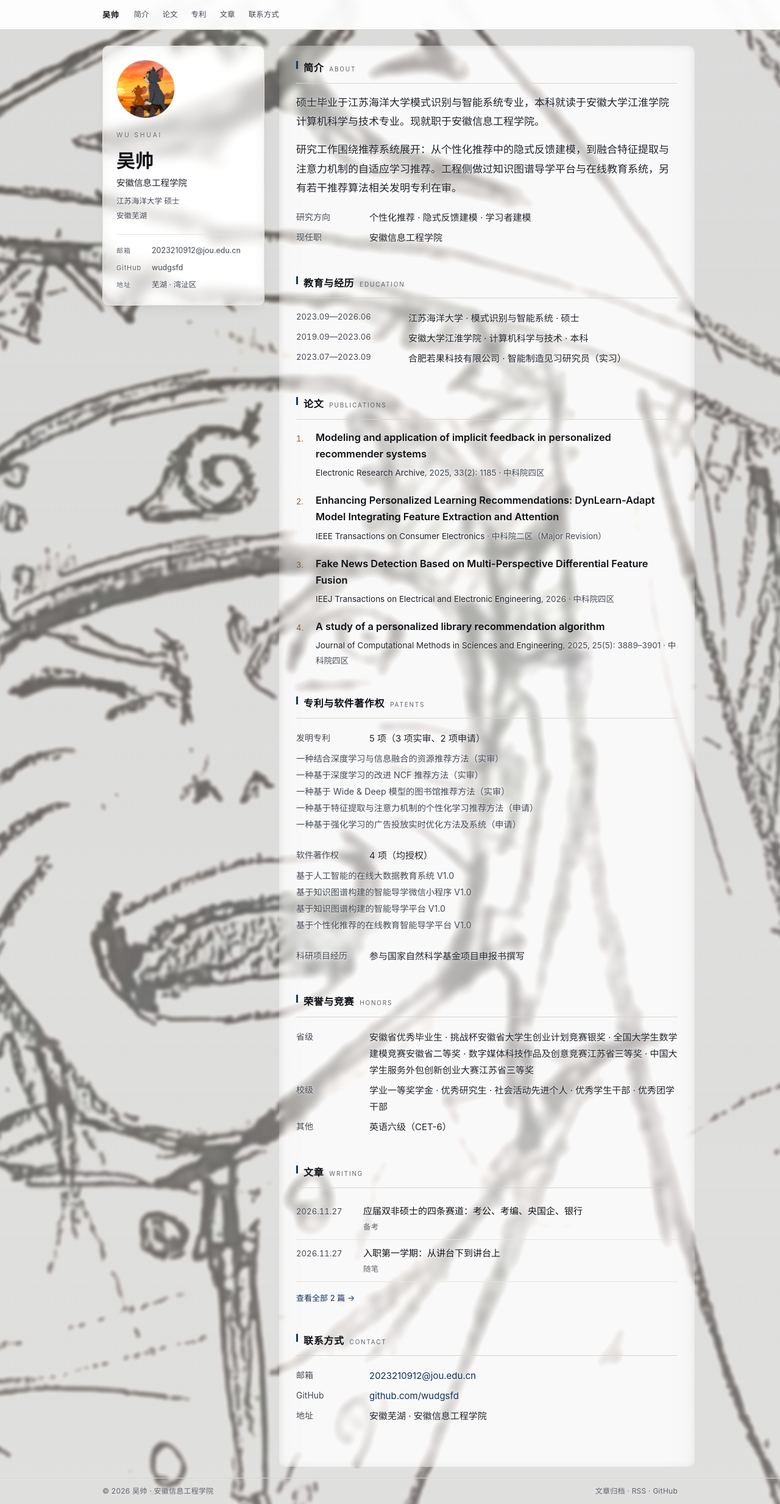
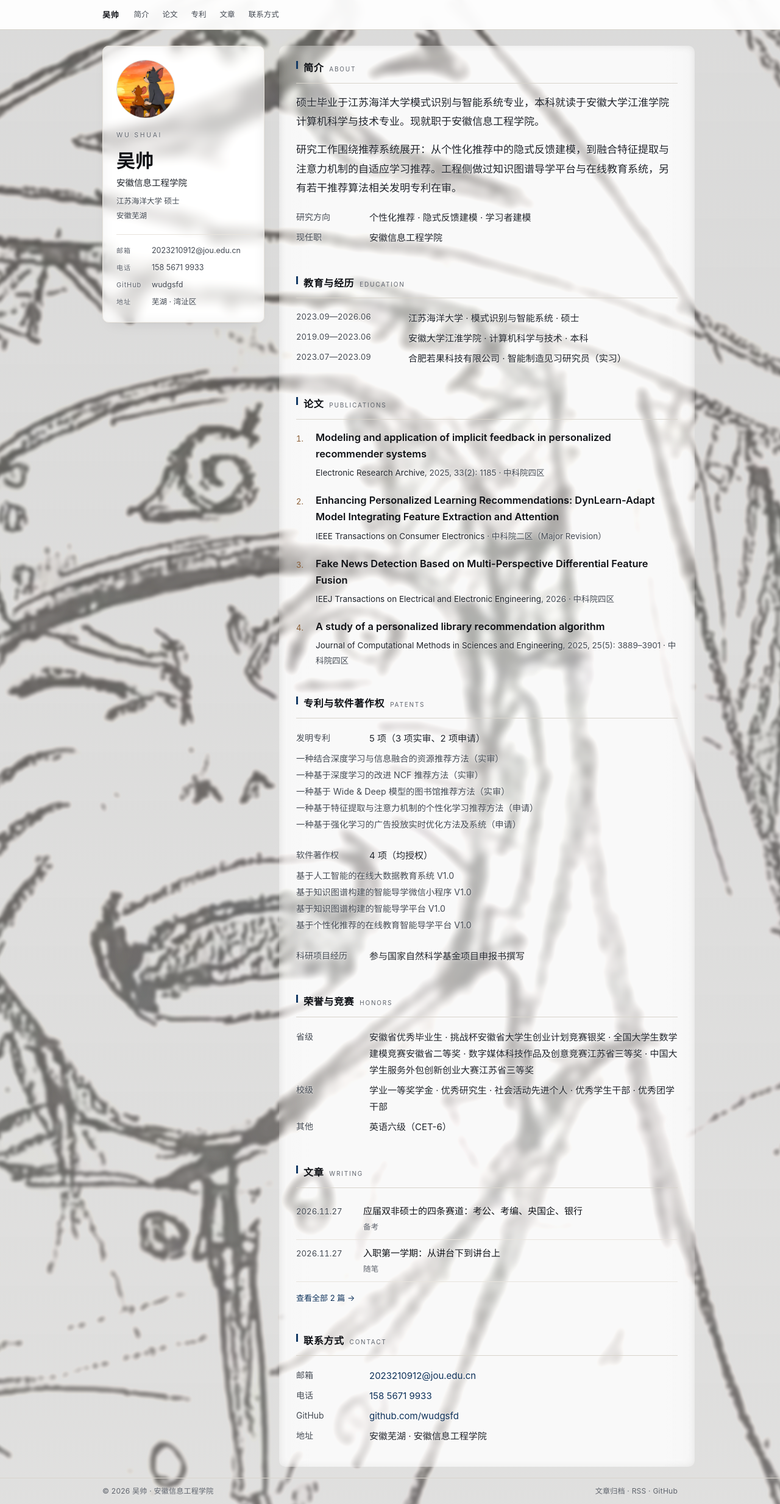
Before and after one commit to wudgsfd/wushuai.github.io, a Jekyll site: the page built from index.html, in a window 1280 px wide. Shown: the whole page at 61% size. Built offline with Jekyll 4.4.1, drawn with Linux system fonts in a browser that asks for light colours.

Commit message:
联系方式加入电话

```diff
--- a/index.html
+++ b/index.html
@@ -15,6 +15,7 @@ description: 吴帅，安徽信息工程学院，模式识别与智能系统硕
       </div>
       <div class="links">
         <div><span class="lk">邮箱</span><a href="mailto:2023210912@jou.edu.cn">2023210912@jou.edu.cn</a></div>
+        <div><span class="lk">电话</span><a href="tel:+8615856719933">158 5671 9933</a></div>
         <div><span class="lk">GitHub</span><a href="https://github.com/wudgsfd" target="_blank" rel="noopener">wudgsfd</a></div>
         <div><span class="lk">地址</span><span class="v">芜湖 · 湾沚区</span></div>
       </div>
@@ -131,6 +132,7 @@ description: 吴帅，安徽信息工程学院，模式识别与智能系统硕
       <section id="contact">
         <h2 class="sec-title">联系方式<span class="sec-en">Contact</span></h2>
         <div class="kv"><div class="k">邮箱</div><div class="v"><a href="mailto:2023210912@jou.edu.cn">2023210912@jou.edu.cn</a></div></div>
+        <div class="kv"><div class="k">电话</div><div class="v"><a href="tel:+8615856719933">158 5671 9933</a></div></div>
         <div class="kv"><div class="k">GitHub</div><div class="v"><a href="https://github.com/wudgsfd" target="_blank" rel="noopener">github.com/wudgsfd</a></div></div>
         <div class="kv"><div class="k">地址</div><div class="v">安徽芜湖 · 安徽信息工程学院</div></div>
       </section>
```
